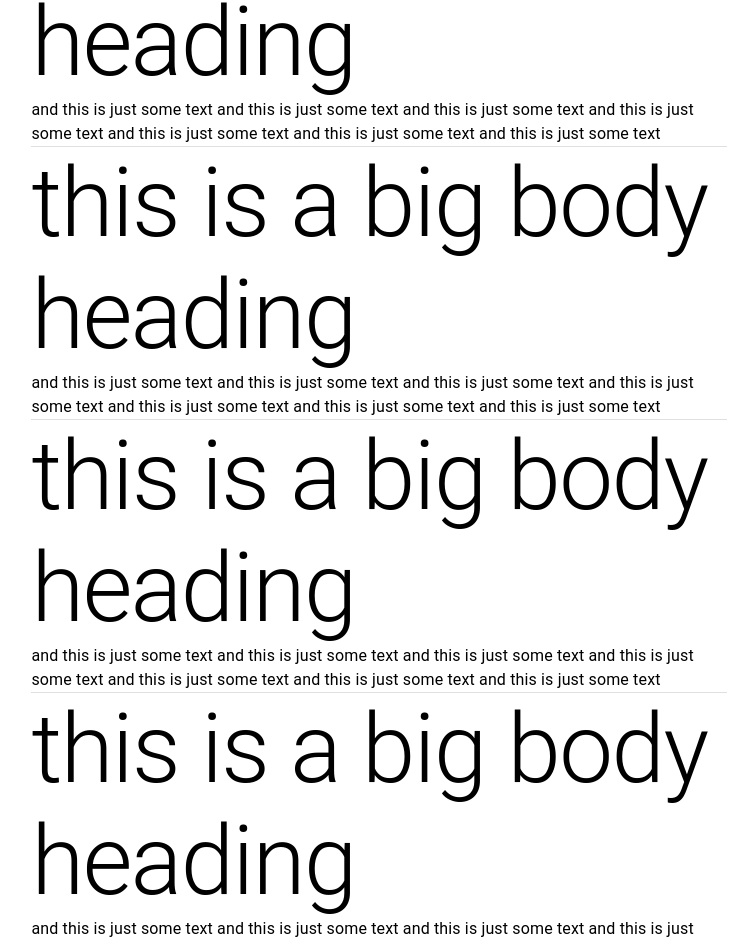
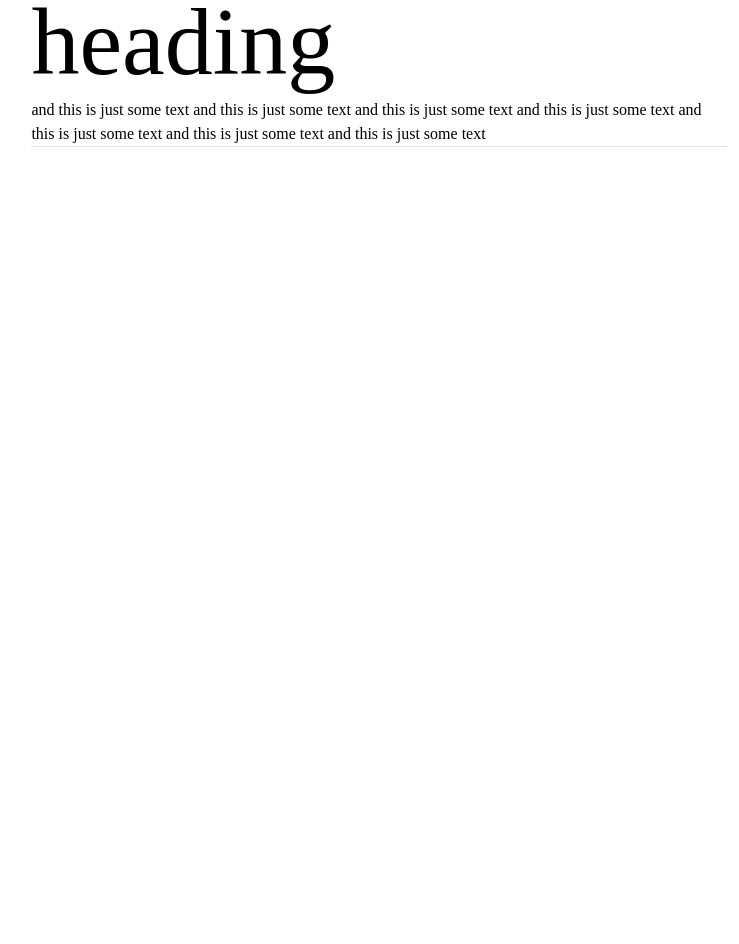
Before and after one commit to lognorman20/website-template, a React (Create React App) app: page / in a window 1280 px wide. Shown: the part 134-1078 px from the top of the page, without its empty margins (261-1000 px from the left). After the commit the page ends 800 px from the top, so only its background shows below. Built offline with nearby package versions, Linux system fonts and the light colour scheme.

Commit message:
changed the theme

```diff
--- a/src/App.js
+++ b/src/App.js
@@ -1,19 +1,15 @@
 import { Intro } from "./components/views/Intro";
-import { Divider } from '@mui/material';
+import { Divider, ThemeProvider } from '@mui/material';
+import customTheme from './customTheme';
 
 function App() {
   return (
-    <div style={{ maxWidth: '55%', margin: '0 auto', display: 'flex', flexWrap: 'wrap', flexDirection: 'column', justifyContent: 'center' }}>
-      <Intro />
-      <Divider />
-      <Intro />
-      <Divider />
-      <Intro />
-      <Divider />
-      <Intro />
-      <Divider />
-      <Intro />
-    </div>
+      <ThemeProvider theme={customTheme}>
+        <>
+          <Intro />
+          <Divider />
+        </>
+      </ThemeProvider>
   );
 }
 
--- /dev/null
+++ b/src/customTheme.js
@@ -0,0 +1,9 @@
+import { createTheme } from '@mui/material/styles';
+
+const customTheme = createTheme({
+  typography: {
+    fontFamily: 'Times New Roman, serif',
+  },
+});
+
+export default customTheme;
--- a/src/index.js
+++ b/src/index.js
@@ -6,7 +6,9 @@ import reportWebVitals from './reportWebVitals';
 const root = ReactDOM.createRoot(document.getElementById('root'));
 root.render(
   <React.StrictMode>
-    <App />
+    <div style={{ maxWidth: '55%', margin: '0 auto', display: 'flex', flexWrap: 'wrap', flexDirection: 'column', justifyContent: 'center' }}>
+      <App />
+    </div>
   </React.StrictMode>
 );
 
```
